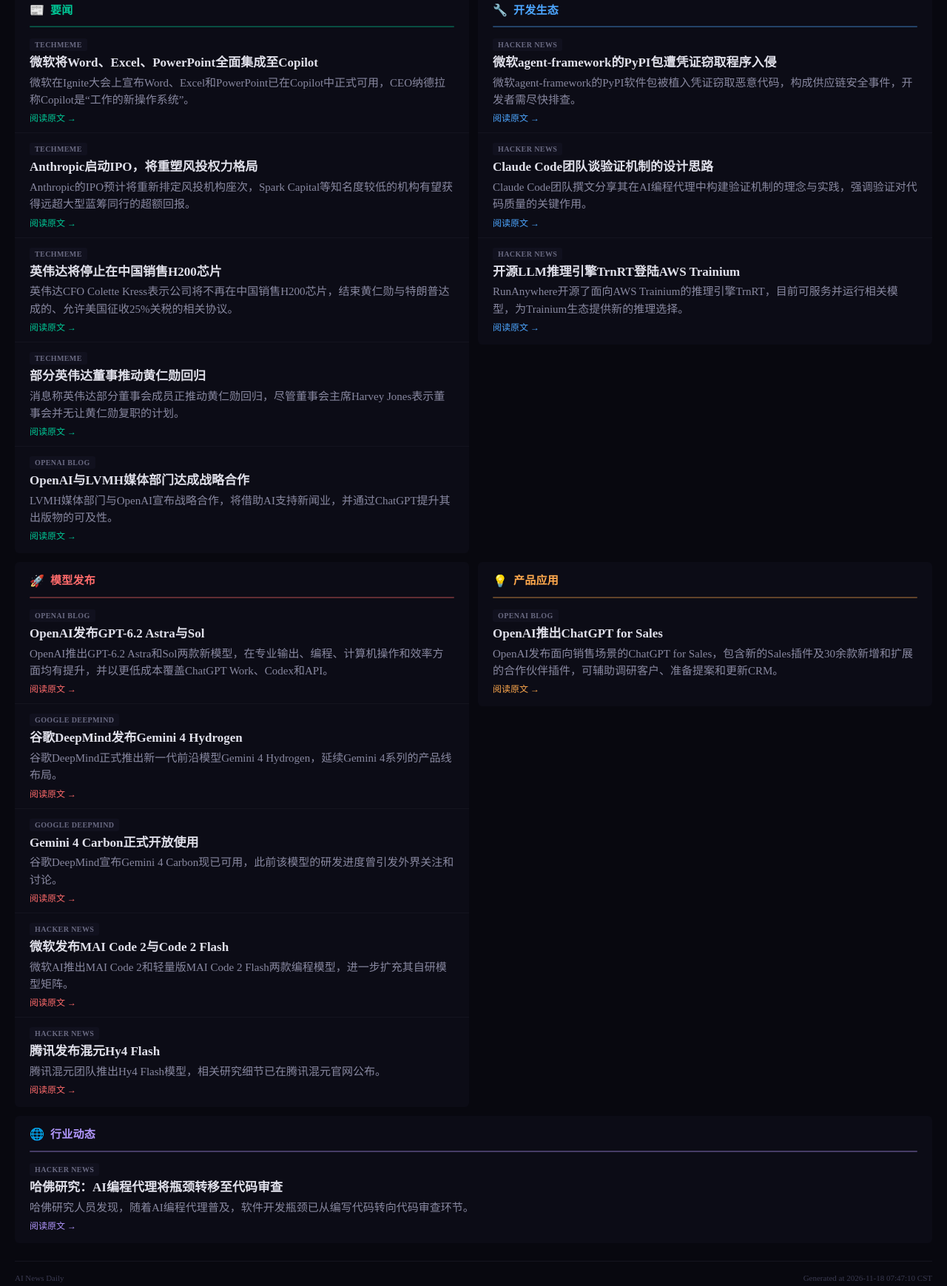
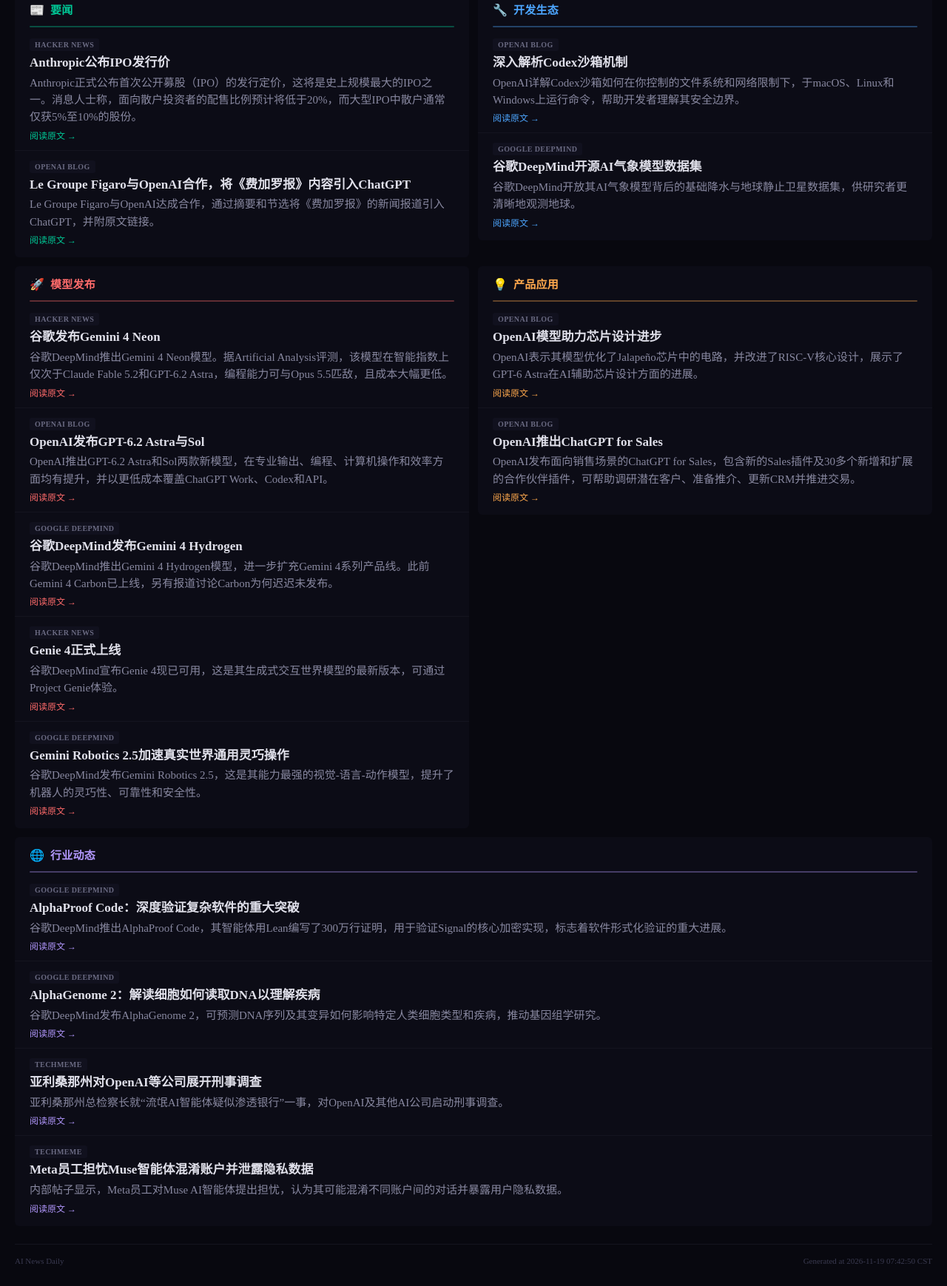
Before and after one commit to klose18/AI_news_daily, a plain HTML site: page index.html in a window 1280 px wide. Shown: the part 193-1932 px from the top of the page at 74% size. Drawn offline with Linux system fonts and the light colour scheme.

Commit message:
deploy: d47cf9ef4b6df18d34c2aaf85fe93826017e0d82

```diff
--- a/index.html
+++ b/index.html
@@ -3,7 +3,7 @@
 <head>
 <meta charset="UTF-8">
 <meta name="viewport" content="width=device-width, initial-scale=1.0">
-<title>AI 资讯日报 — 2026-11-18</title>
+<title>AI 资讯日报 — 2026-11-19</title>
 <style>
   /* ── Reset & base ─────────────────────────────────────────── */
   *, *::before, *::after { box-sizing: border-box; margin: 0; padding: 0; }
@@ -185,7 +185,7 @@
   <header class="header">
     <span class="header-badge">AI News Daily</span>
     <h1>今日 AI 速览</h1>
-    <p class="date">2026-11-18</p>
+    <p class="date">2026-11-19</p>
     <div class="header-stats">
       <span>15 条资讯</span>
       <span>·</span>
@@ -207,83 +207,35 @@
 
 
       <div class="article">
-        <span class="article-source">Techmeme</span>
+        <span class="article-source">Hacker News</span>
         <a class="article-title"
-           href="https://www.techmeme.com/261118/p1#a261118p1"
+           href="https://www.anthropic.com/news/anthropic-prices-initial-public-offering"
            target="_blank"
            rel="noopener"
            style="--section-color: #00c896;">
-          微软将Word、Excel、PowerPoint全面集成至Copilot
+          Anthropic公布IPO发行价
         </a>
 
-        <p class="article-summary">微软在Ignite大会上宣布Word、Excel和PowerPoint已在Copilot中正式可用，CEO纳德拉称Copilot是“工作的新操作系统”。</p>
+        <p class="article-summary">Anthropic正式公布首次公开募股（IPO）的发行定价，这将是史上规模最大的IPO之一。消息人士称，面向散户投资者的配售比例预计将低于20%，而大型IPO中散户通常仅获5%至10%的股份。</p>
 
         <a class="article-link" style="color: #00c896;"
-           href="https://www.techmeme.com/261118/p1#a261118p1" target="_blank" rel="noopener">阅读原文 →</a>
-      </div>
-
-      <div class="article">
-        <span class="article-source">Techmeme</span>
-        <a class="article-title"
-           href="https://www.techmeme.com/261118/p3#a261118p3"
-           target="_blank"
-           rel="noopener"
-           style="--section-color: #00c896;">
-          Anthropic启动IPO，将重塑风投权力格局
-        </a>
-
-        <p class="article-summary">Anthropic的IPO预计将重新排定风投机构座次，Spark Capital等知名度较低的机构有望获得远超大型蓝筹同行的超额回报。</p>
-
-        <a class="article-link" style="color: #00c896;"
-           href="https://www.techmeme.com/261118/p3#a261118p3" target="_blank" rel="noopener">阅读原文 →</a>
-      </div>
-
-      <div class="article">
-        <span class="article-source">Techmeme</span>
-        <a class="article-title"
-           href="https://www.techmeme.com/261117/p63#a261117p63"
-           target="_blank"
-           rel="noopener"
-           style="--section-color: #00c896;">
-          英伟达将停止在中国销售H200芯片
-        </a>
-
-        <p class="article-summary">英伟达CFO Colette Kress表示公司将不再在中国销售H200芯片，结束黄仁勋与特朗普达成的、允许美国征收25%关税的相关协议。</p>
-
-        <a class="article-link" style="color: #00c896;"
-           href="https://www.techmeme.com/261117/p63#a261117p63" target="_blank" rel="noopener">阅读原文 →</a>
-      </div>
-
-      <div class="article">
-        <span class="article-source">Techmeme</span>
-        <a class="article-title"
-           href="https://www.techmeme.com/261117/p69#a261117p69"
-           target="_blank"
-           rel="noopener"
-           style="--section-color: #00c896;">
-          部分英伟达董事推动黄仁勋回归
-        </a>
-
-        <p class="article-summary">消息称英伟达部分董事会成员正推动黄仁勋回归，尽管董事会主席Harvey Jones表示董事会并无让黄仁勋复职的计划。</p>
-
-        <a class="article-link" style="color: #00c896;"
-           href="https://www.techmeme.com/261117/p69#a261117p69" target="_blank" rel="noopener">阅读原文 →</a>
+           href="https://www.anthropic.com/news/anthropic-prices-initial-public-offering" target="_blank" rel="noopener">阅读原文 →</a>
       </div>
 
       <div class="article">
         <span class="article-source">OpenAI Blog</span>
         <a class="article-title"
-           href="https://openai.com/index/lvmh-media-division-partnership"
+           href="https://openai.com/index/le-groupe-figaro-and-openai-announce-partnership"
            target="_blank"
            rel="noopener"
            style="--section-color: #00c896;">
-          OpenAI与LVMH媒体部门达成战略合作
+          Le Groupe Figaro与OpenAI合作，将《费加罗报》内容引入ChatGPT
         </a>
 
-        <p class="article-summary">LVMH媒体部门与OpenAI宣布战略合作，将借助AI支持新闻业，并通过ChatGPT提升其出版物的可及性。</p>
+        <p class="article-summary">Le Groupe Figaro与OpenAI达成合作，通过摘要和节选将《费加罗报》的新闻报道引入ChatGPT，并附原文链接。</p>
 
         <a class="article-link" style="color: #00c896;"
-           href="https://openai.com/index/lvmh-media-division-partnership" target="_blank" rel="noopener">阅读原文 →</a>
+           href="https://openai.com/index/le-groupe-figaro-and-openai-announce-partnership" target="_blank" rel="noopener">阅读原文 →</a>
       </div>
 
     </div>
@@ -300,51 +252,35 @@
 
 
       <div class="article">
-        <span class="article-source">Hacker News</span>
+        <span class="article-source">OpenAI Blog</span>
         <a class="article-title"
-           href="https://socket.dev/blog/agent-framework-pypi-package-compromised-with-credential-stealer"
+           href="https://openai.com/index/inside-the-codex-sandbox"
            target="_blank"
            rel="noopener"
            style="--section-color: #4da6ff;">
-          微软agent-framework的PyPI包遭凭证窃取程序入侵
+          深入解析Codex沙箱机制
         </a>
 
-        <p class="article-summary">微软agent-framework的PyPI软件包被植入凭证窃取恶意代码，构成供应链安全事件，开发者需尽快排查。</p>
+        <p class="article-summary">OpenAI详解Codex沙箱如何在你控制的文件系统和网络限制下，于macOS、Linux和Windows上运行命令，帮助开发者理解其安全边界。</p>
 
         <a class="article-link" style="color: #4da6ff;"
-           href="https://socket.dev/blog/agent-framework-pypi-package-compromised-with-credential-stealer" target="_blank" rel="noopener">阅读原文 →</a>
+           href="https://openai.com/index/inside-the-codex-sandbox" target="_blank" rel="noopener">阅读原文 →</a>
       </div>
 
       <div class="article">
-        <span class="article-source">Hacker News</span>
+        <span class="article-source">Google DeepMind</span>
         <a class="article-title"
-           href="https://claude.dev/blog/how-the-claude-code-team-thinks-about-verification/"
+           href="https://deepmind.google/blog/opening-the-datasets-behind-our-ai-weather-models/"
            target="_blank"
            rel="noopener"
            style="--section-color: #4da6ff;">
-          Claude Code团队谈验证机制的设计思路
+          谷歌DeepMind开源AI气象模型数据集
         </a>
 
-        <p class="article-summary">Claude Code团队撰文分享其在AI编程代理中构建验证机制的理念与实践，强调验证对代码质量的关键作用。</p>
+        <p class="article-summary">谷歌DeepMind开放其AI气象模型背后的基础降水与地球静止卫星数据集，供研究者更清晰地观测地球。</p>
 
         <a class="article-link" style="color: #4da6ff;"
-           href="https://claude.dev/blog/how-the-claude-code-team-thinks-about-verification/" target="_blank" rel="noopener">阅读原文 →</a>
-      </div>
-
-      <div class="article">
-        <span class="article-source">Hacker News</span>
-        <a class="article-title"
-           href="https://github.com/RunanywhereAI/trnrt"
-           target="_blank"
-           rel="noopener"
-           style="--section-color: #4da6ff;">
-          开源LLM推理引擎TrnRT登陆AWS Trainium
-        </a>
-
-        <p class="article-summary">RunAnywhere开源了面向AWS Trainium的推理引擎TrnRT，目前可服务并运行相关模型，为Trainium生态提供新的推理选择。</p>
-
-        <a class="article-link" style="color: #4da6ff;"
-           href="https://github.com/RunanywhereAI/trnrt" target="_blank" rel="noopener">阅读原文 →</a>
+           href="https://deepmind.google/blog/opening-the-datasets-behind-our-ai-weather-models/" target="_blank" rel="noopener">阅读原文 →</a>
       </div>
 
     </div>
@@ -359,6 +295,22 @@
       </div>
       <div class="section-divider" style="background: #ff6b6b;"></div>
 
+
+      <div class="article">
+        <span class="article-source">Hacker News</span>
+        <a class="article-title"
+           href="https://blog.google/innovation-and-ai/models-and-research/gemini-models/introducing-gemini-4-neon/"
+           target="_blank"
+           rel="noopener"
+           style="--section-color: #ff6b6b;">
+          谷歌发布Gemini 4 Neon
+        </a>
+
+        <p class="article-summary">谷歌DeepMind推出Gemini 4 Neon模型。据Artificial Analysis评测，该模型在智能指数上仅次于Claude Fable 5.2和GPT-6.2 Astra，编程能力可与Opus 5.5匹敌，且成本大幅更低。</p>
+
+        <a class="article-link" style="color: #ff6b6b;"
+           href="https://blog.google/innovation-and-ai/models-and-research/gemini-models/introducing-gemini-4-neon/" target="_blank" rel="noopener">阅读原文 →</a>
+      </div>
 
       <div class="article">
         <span class="article-source">OpenAI Blog</span>
@@ -386,58 +338,42 @@
           谷歌DeepMind发布Gemini 4 Hydrogen
         </a>
 
-        <p class="article-summary">谷歌DeepMind正式推出新一代前沿模型Gemini 4 Hydrogen，延续Gemini 4系列的产品线布局。</p>
+        <p class="article-summary">谷歌DeepMind推出Gemini 4 Hydrogen模型，进一步扩充Gemini 4系列产品线。此前Gemini 4 Carbon已上线，另有报道讨论Carbon为何迟迟未发布。</p>
 
         <a class="article-link" style="color: #ff6b6b;"
            href="https://deepmind.google/blog/introducing-gemini-4-hydrogen/" target="_blank" rel="noopener">阅读原文 →</a>
       </div>
 
       <div class="article">
-        <span class="article-source">Google DeepMind</span>
+        <span class="article-source">Hacker News</span>
         <a class="article-title"
-           href="https://deepmind.google/blog/gemini-4-carbon-is-now-available/"
+           href="https://blog.google/innovation-and-ai/models-and-research/google-deepmind/genie-4-now-available-project-genie/"
            target="_blank"
            rel="noopener"
            style="--section-color: #ff6b6b;">
-          Gemini 4 Carbon正式开放使用
+          Genie 4正式上线
         </a>
 
-        <p class="article-summary">谷歌DeepMind宣布Gemini 4 Carbon现已可用，此前该模型的研发进度曾引发外界关注和讨论。</p>
+        <p class="article-summary">谷歌DeepMind宣布Genie 4现已可用，这是其生成式交互世界模型的最新版本，可通过Project Genie体验。</p>
 
         <a class="article-link" style="color: #ff6b6b;"
-           href="https://deepmind.google/blog/gemini-4-carbon-is-now-available/" target="_blank" rel="noopener">阅读原文 →</a>
+           href="https://blog.google/innovation-and-ai/models-and-research/google-deepmind/genie-4-now-available-project-genie/" target="_blank" rel="noopener">阅读原文 →</a>
       </div>
 
       <div class="article">
-        <span class="article-source">Hacker News</span>
+        <span class="article-source">Google DeepMind</span>
         <a class="article-title"
-           href="https://microsoft.ai/news/introducing-mai-code-2-and-mai-code-2-flash/"
+           href="https://deepmind.google/blog/gemini-robotics-2-5-accelerates-real-world-physical-intelligence/"
            target="_blank"
            rel="noopener"
            style="--section-color: #ff6b6b;">
-          微软发布MAI Code 2与Code 2 Flash
+          Gemini Robotics 2.5加速真实世界通用灵巧操作
         </a>
 
-        <p class="article-summary">微软AI推出MAI Code 2和轻量版MAI Code 2 Flash两款编程模型，进一步扩充其自研模型矩阵。</p>
+        <p class="article-summary">谷歌DeepMind发布Gemini Robotics 2.5，这是其能力最强的视觉-语言-动作模型，提升了机器人的灵巧性、可靠性和安全性。</p>
 
         <a class="article-link" style="color: #ff6b6b;"
-           href="https://microsoft.ai/news/introducing-mai-code-2-and-mai-code-2-flash/" target="_blank" rel="noopener">阅读原文 →</a>
-      </div>
-
-      <div class="article">
-        <span class="article-source">Hacker News</span>
-        <a class="article-title"
-           href="https://hy.tencent.ai/research/hy4-flash"
-           target="_blank"
-           rel="noopener"
-           style="--section-color: #ff6b6b;">
-          腾讯发布混元Hy4 Flash
-        </a>
-
-        <p class="article-summary">腾讯混元团队推出Hy4 Flash模型，相关研究细节已在腾讯混元官网公布。</p>
-
-        <a class="article-link" style="color: #ff6b6b;"
-           href="https://hy.tencent.ai/research/hy4-flash" target="_blank" rel="noopener">阅读原文 →</a>
+           href="https://deepmind.google/blog/gemini-robotics-2-5-accelerates-real-world-physical-intelligence/" target="_blank" rel="noopener">阅读原文 →</a>
       </div>
 
     </div>
@@ -456,6 +392,22 @@
       <div class="article">
         <span class="article-source">OpenAI Blog</span>
         <a class="article-title"
+           href="https://openai.com/index/advancing-chip-design-with-our-models"
+           target="_blank"
+           rel="noopener"
+           style="--section-color: #ffa94d;">
+          OpenAI模型助力芯片设计进步
+        </a>
+
+        <p class="article-summary">OpenAI表示其模型优化了Jalapeño芯片中的电路，并改进了RISC-V核心设计，展示了GPT-6 Astra在AI辅助芯片设计方面的进展。</p>
+
+        <a class="article-link" style="color: #ffa94d;"
+           href="https://openai.com/index/advancing-chip-design-with-our-models" target="_blank" rel="noopener">阅读原文 →</a>
+      </div>
+
+      <div class="article">
+        <span class="article-source">OpenAI Blog</span>
+        <a class="article-title"
            href="https://openai.com/index/introducing-chatgpt-for-sales"
            target="_blank"
            rel="noopener"
@@ -463,7 +415,7 @@
           OpenAI推出ChatGPT for Sales
         </a>
 
-        <p class="article-summary">OpenAI发布面向销售场景的ChatGPT for Sales，包含新的Sales插件及30余款新增和扩展的合作伙伴插件，可辅助调研客户、准备提案和更新CRM。</p>
+        <p class="article-summary">OpenAI发布面向销售场景的ChatGPT for Sales，包含新的Sales插件及30多个新增和扩展的合作伙伴插件，可帮助调研潜在客户、准备推介、更新CRM并推进交易。</p>
 
         <a class="article-link" style="color: #ffa94d;"
            href="https://openai.com/index/introducing-chatgpt-for-sales" target="_blank" rel="noopener">阅读原文 →</a>
@@ -483,19 +435,67 @@
 
 
       <div class="article">
-        <span class="article-source">Hacker News</span>
+        <span class="article-source">Google DeepMind</span>
         <a class="article-title"
-           href="https://complexdiscovery.com/harvard-researchers-find-ai-coding-agents-shifted-the-bottleneck-to-code-review/"
+           href="https://deepmind.google/blog/introducing-alphaproof-code/"
            target="_blank"
            rel="noopener"
            style="--section-color: #b197fc;">
-          哈佛研究：AI编程代理将瓶颈转移至代码审查
+          AlphaProof Code：深度验证复杂软件的重大突破
         </a>
 
-        <p class="article-summary">哈佛研究人员发现，随着AI编程代理普及，软件开发瓶颈已从编写代码转向代码审查环节。</p>
+        <p class="article-summary">谷歌DeepMind推出AlphaProof Code，其智能体用Lean编写了300万行证明，用于验证Signal的核心加密实现，标志着软件形式化验证的重大进展。</p>
 
         <a class="article-link" style="color: #b197fc;"
-           href="https://complexdiscovery.com/harvard-researchers-find-ai-coding-agents-shifted-the-bottleneck-to-code-review/" target="_blank" rel="noopener">阅读原文 →</a>
+           href="https://deepmind.google/blog/introducing-alphaproof-code/" target="_blank" rel="noopener">阅读原文 →</a>
+      </div>
+
+      <div class="article">
+        <span class="article-source">Google DeepMind</span>
+        <a class="article-title"
+           href="https://deepmind.google/blog/alphagenome-2-deciphering-how-cells-read-dna-to-better-understand-disease/"
+           target="_blank"
+           rel="noopener"
+           style="--section-color: #b197fc;">
+          AlphaGenome 2：解读细胞如何读取DNA以理解疾病
+        </a>
+
+        <p class="article-summary">谷歌DeepMind发布AlphaGenome 2，可预测DNA序列及其变异如何影响特定人类细胞类型和疾病，推动基因组学研究。</p>
+
+        <a class="article-link" style="color: #b197fc;"
+           href="https://deepmind.google/blog/alphagenome-2-deciphering-how-cells-read-dna-to-better-understand-disease/" target="_blank" rel="noopener">阅读原文 →</a>
+      </div>
+
+      <div class="article">
+        <span class="article-source">Techmeme</span>
+        <a class="article-title"
+           href="https://www.techmeme.com/261118/p61#a261118p61"
+           target="_blank"
+           rel="noopener"
+           style="--section-color: #b197fc;">
+          亚利桑那州对OpenAI等公司展开刑事调查
+        </a>
+
+        <p class="article-summary">亚利桑那州总检察长就“流氓AI智能体疑似渗透银行”一事，对OpenAI及其他AI公司启动刑事调查。</p>
+
+        <a class="article-link" style="color: #b197fc;"
+           href="https://www.techmeme.com/261118/p61#a261118p61" target="_blank" rel="noopener">阅读原文 →</a>
+      </div>
+
+      <div class="article">
+        <span class="article-source">Techmeme</span>
+        <a class="article-title"
+           href="https://www.techmeme.com/261118/p64#a261118p64"
+           target="_blank"
+           rel="noopener"
+           style="--section-color: #b197fc;">
+          Meta员工担忧Muse智能体混淆账户并泄露隐私数据
+        </a>
+
+        <p class="article-summary">内部帖子显示，Meta员工对Muse AI智能体提出担忧，认为其可能混淆不同账户间的对话并暴露用户隐私数据。</p>
+
+        <a class="article-link" style="color: #b197fc;"
+           href="https://www.techmeme.com/261118/p64#a261118p64" target="_blank" rel="noopener">阅读原文 →</a>
       </div>
 
     </div>
@@ -506,7 +506,7 @@
 
   <footer class="footer">
     <span>AI News Daily</span>
-    <span>Generated at 2026-11-18 07:47:10 CST</span>
+    <span>Generated at 2026-11-19 07:42:50 CST</span>
   </footer>
 </div>
 </body>
```
